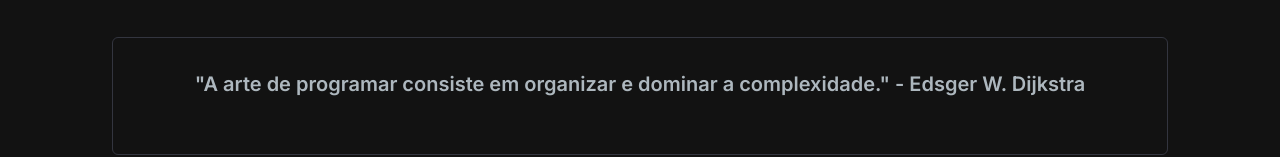
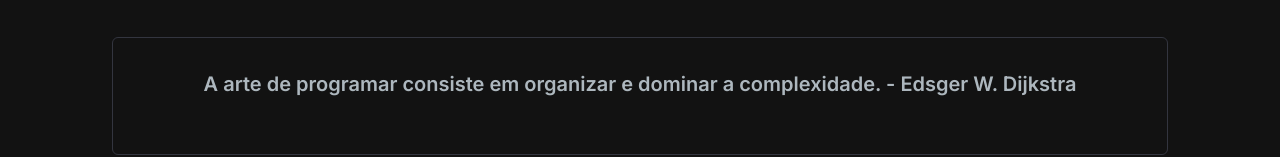
Before and after one commit to bragayoha/portfolio-website, a Next.js app: page / in a window 1280 px wide. Shown: the part 683-840 px from the top of the page. Built offline with nearby package versions, Linux system fonts and the light colour scheme.

Commit message:
fix: deploy error

```diff
--- a/src/app/components/AboutSection.jsx
+++ b/src/app/components/AboutSection.jsx
@@ -56,7 +56,7 @@
     return (
         <section className='text-white' id='about'>
             <div className='md:grid md:grid-cols-2 gap-8 items-center py-8 px-4 xl:gap-16 sm:py-16 xl:px-16'>
-                <Image src='/images/about-img.png' width={500} height={500} />
+                <Image src='/images/about-img.png' alt='' width={500} height={500}/>
                 <div className='mt-4 md:mt-0 text-left flex flex-col h-full'>
                     <h2 className='text-4xl font-bold text-white mb-4'>Sobre mim</h2>
                     <p className='text-base lg:text-lg'>
--- a/src/app/components/PhraseSection.jsx
+++ b/src/app/components/PhraseSection.jsx
@@ -6,7 +6,7 @@
     <div className='py-8 px-4 xl:gap-16 sm:py-16 xl:px-16'>
       <div className='sm:border-[#33353F] sm:border rounded-md py-8 px-16 flex items-center justify-center'>
         <p className='text-[#ADB7BE] font-semibold text-base sm:text-lg mb-6 lg:text-xl flex justify-center items-center'>
-          "A arte de programar consiste em organizar e dominar a complexidade."
+          A arte de programar consiste em organizar e dominar a complexidade.
           {' '}
           - Edsger W. Dijkstra
         </p>
```
